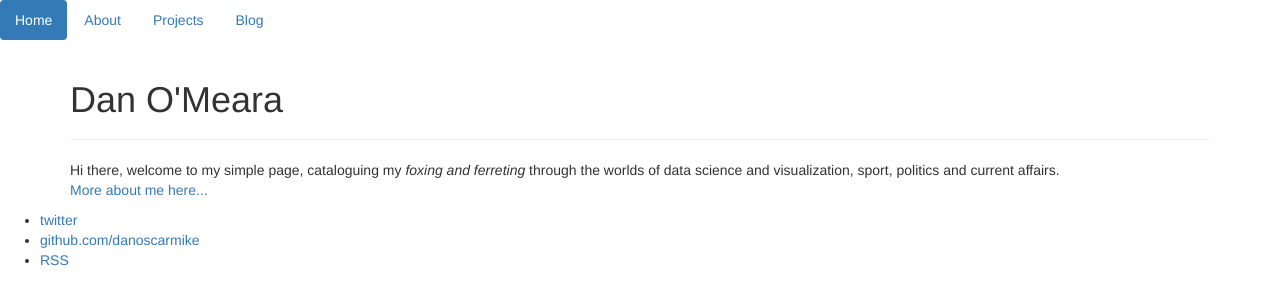
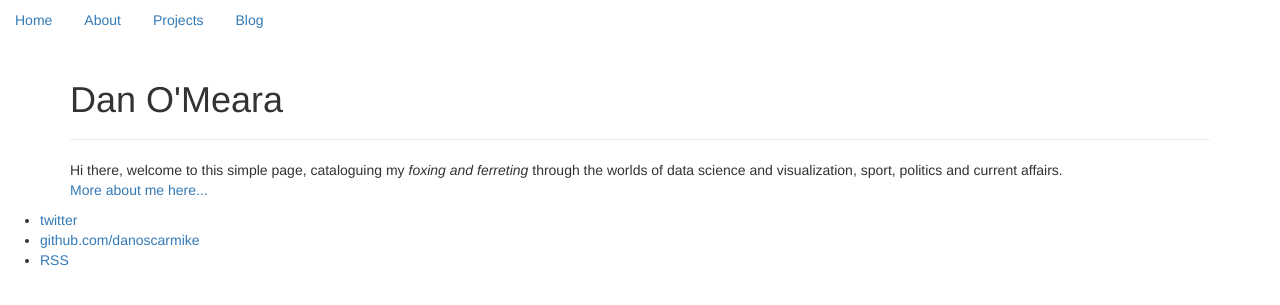
Before and after one commit to danoscarmike/danoscarmike.github.io, a Jekyll site: the page built from index.html, in a window 1280 px wide. Shown: the top 305 px of the page. Built offline with Jekyll 4.4.1, drawn with Linux system fonts in a browser that asks for light colours; nearby versions of some CDN libraries.

Commit message:
Updates to nav

```diff
--- a/_layouts/default.html
+++ b/_layouts/default.html
@@ -11,10 +11,10 @@
 	</head>
 	<body>
   		<ul class="nav nav-pills">
-      		<li role="presentation" class="active"><a href="/">Home</a></li>
+      		<li role="presentation"><a href="/">Home</a></li>
         	<li role="presentation"><a href="/about">About</a></li>
       		<li role="presentation"><a href="/projects">Projects</a></li>
-      		<li><a href="/blog">Blog</a></li>
+      		<li role="presentation"><a href="/blog">Blog</a></li>
   		</ul>
 		<div class="container">
     		{{ content }}
--- a/index.html
+++ b/index.html
@@ -6,7 +6,7 @@ title: Dan O'Meara
 	<h1>{{ page.title}}</h1>
 </div>
 <div>
-	<p>Hi there, welcome to my simple page, cataloguing my <em>foxing and
+	<p>Hi there, welcome to this simple page, cataloguing my <em>foxing and
 		ferreting</em> through the worlds of data science and visualization, sport,
 		politics and current affairs.
 		<br>
```
